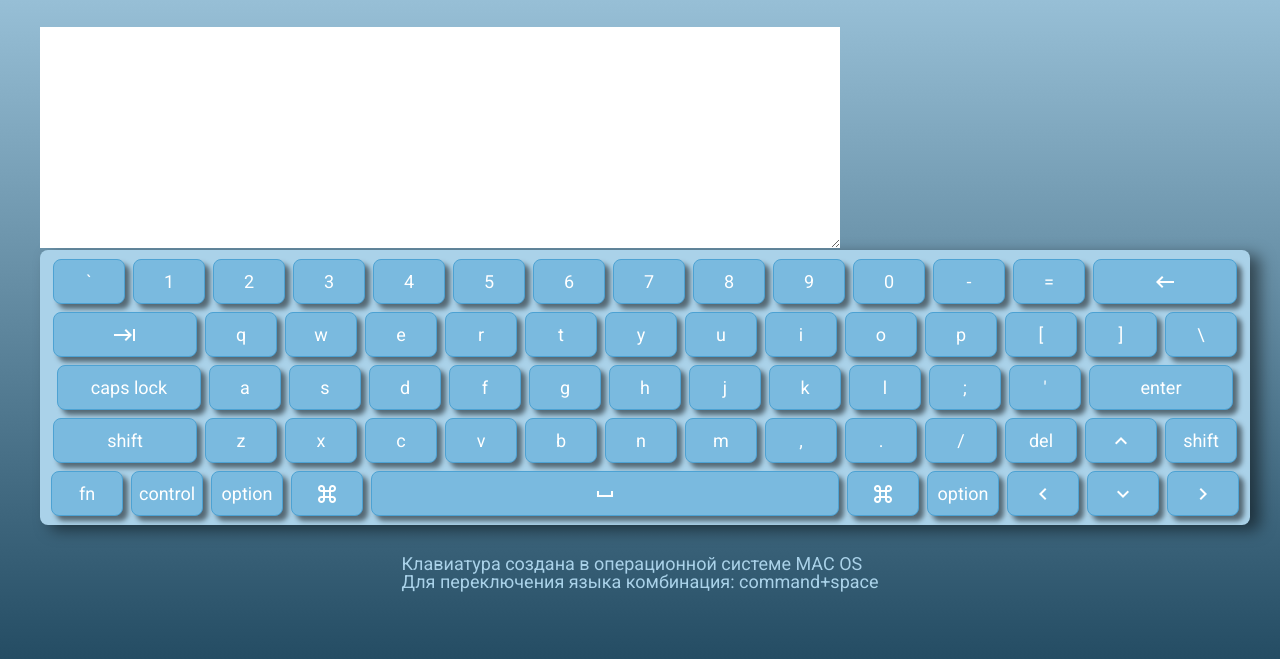
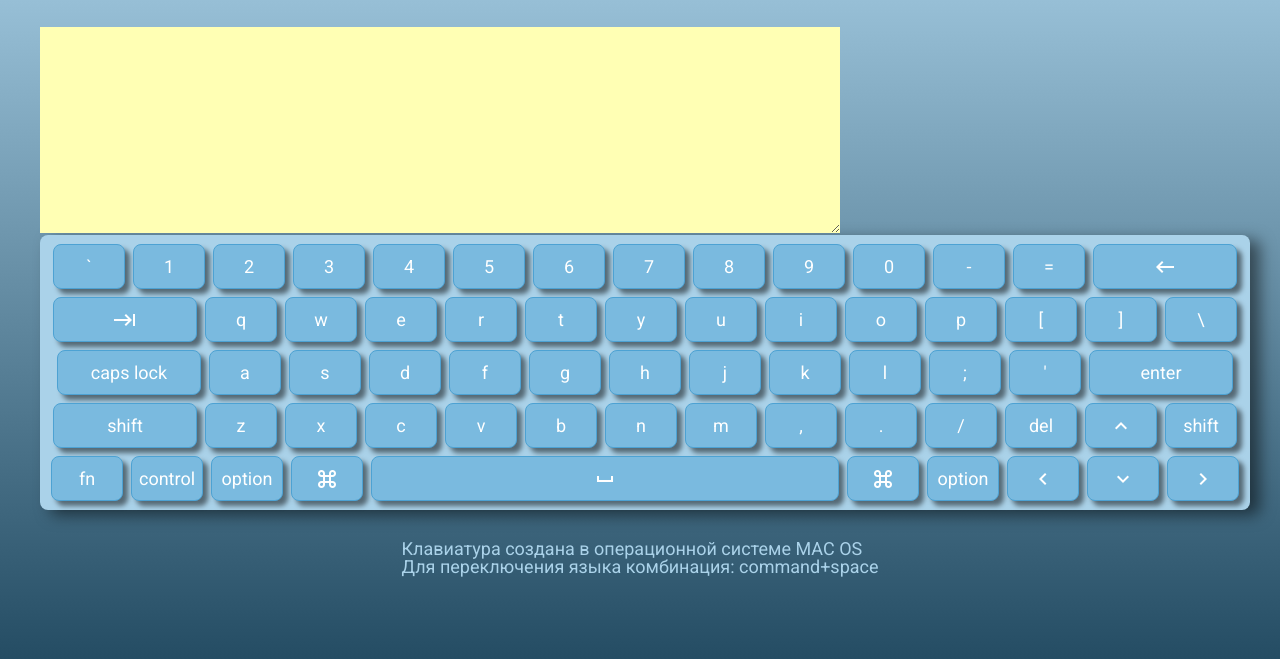
Before and after one commit to Hopechka/virtual-keyboard, a website with bundled scripts: page index.html in a window 1280 px wide. Shown: the part 109-768 px from the top of the page. Built offline with nearby package versions, Linux system fonts and the light colour scheme.

Commit message:
refactor: change  textarea properties
1. bg color
2. scroll

```diff
--- a/scss/abstracts/_variables.scss
+++ b/scss/abstracts/_variables.scss
@@ -3,3 +3,4 @@ $header-color: #1f475e;
 $keyboard-color: #aad2e9;
 $keyboard-key-color: #7abadf;
 $keyboard-key-active-color: #4da2d3;
+$textarea-color: #ffffb4;
--- a/scss/layout/_layout.scss
+++ b/scss/layout/_layout.scss
@@ -26,8 +26,9 @@ main {
 .screen {
   width: 100%;
   width: 800px;
-  overflow: scroll;
+  overflow: auto;
   @include regular-font();
+  background: $textarea-color;
 }
 
 .keyboard {
```
Also changed, not shown: styles/style.css.
